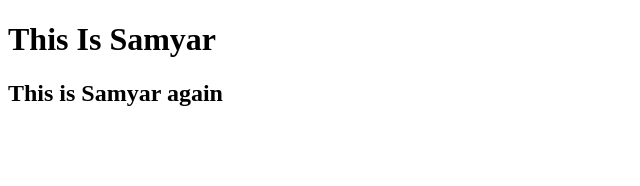
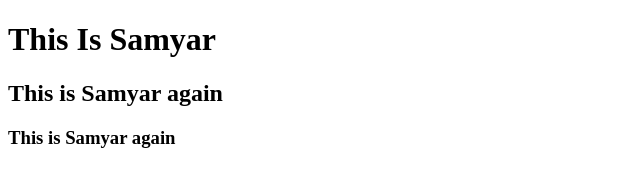
Before and after one commit to sinam10/linux-test, a plain HTML site: page index.html in a window 1280 px wide. Shown: the whole page, without its empty margins (0-640 px from the left). Drawn offline with Linux system fonts and the light colour scheme.

Commit message:
My First Page

```diff
--- a/index.html
+++ b/index.html
@@ -8,5 +8,6 @@
 <body>
     <h1>This Is Samyar</h1>
     <h2>This is Samyar again</h2>
+    <h3>This is Samyar again</h3>
 </body>
 </html>
```
